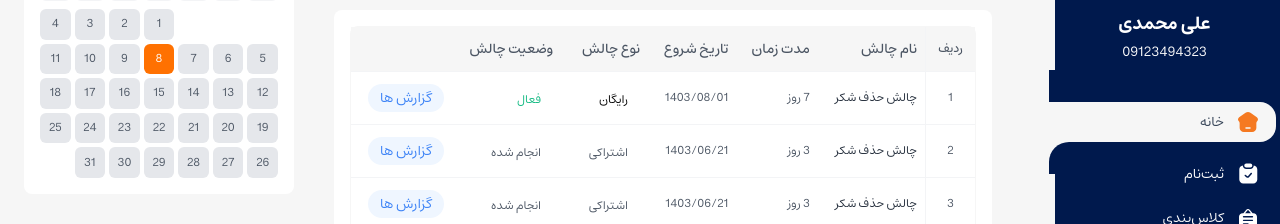
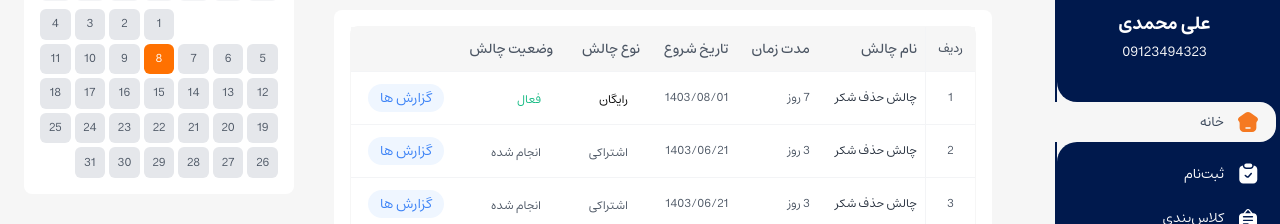
Before and after one commit to mirnajafi/ERP_hoseleh_V1.0, a Next.js app: page / in a window 1280 px wide. Both pictures are taken after a click on the button 1198 px from the left and 32 px from the top of the page. Shown: the part 186-410 px from the top of the page. Built offline with nearby package versions, Linux system fonts and the light colour scheme; a web font is replaced by a local one.

Commit message:
minor styling for the curves

```diff
--- a/src/data/MenuItem.tsx
+++ b/src/data/MenuItem.tsx
@@ -17,12 +17,26 @@ export default function MenuItem({ item, isActive, onClick, bgColor }: MenuItemP
       {isActive && (
                       <>
                         {/* Left Side Curved Connectors */}
+                        <div className="absolute left-0 -top-[32px] w-8 h-8 bg-dashboard-bg ml-2">
+                        <div style={{ width: '100%', height: '100%', borderRadius: '0 0 0 1.25rem', backgroundColor: bgColor }} />
+                        </div>
+                        <div className="absolute left-0 -bottom-[32px] w-8 h-8 bg-dashboard-bg ml-2">
+                        <div style={{ width: '100%', height: '100%', borderRadius: '1.25rem 0 0 0', backgroundColor: bgColor }} />
+                        </div>
+                        {/*
+                        <div style={{ position: 'absolute', left: '0', marginLeft: '0.25rem', top: '-32px', width: '2rem', height: '2rem', backgroundColor: 'var(--dashboard-bg)' }}>
+                         <div style={{ width: '100%', height: '100%', borderRadius: '0 0 0 1.25rem', backgroundColor: bgColor }} />
+                         </div>
+                         <div style={{ position: 'absolute', left: '0', marginLeft: '0.25rem', bottom: '-32px', width: '2rem', height: '2rem', backgroundColor: 'var(--dashboard-bg)' }}>
+                         <div style={{ width: '100%', height: '100%', borderRadius: '1.25rem 0 0 0', backgroundColor: bgColor }} />
+                        </div>
+
                         <div className="absolute left-0 -top-[32px] w-8 h-8 bg-dashboard-bg">
                           <div className="w-full h-full rounded-bl-[1.25rem]" style={{ backgroundColor: bgColor }} />
                         </div>
                         <div className="absolute left-0 -bottom-[32px] w-8 h-8 bg-dashboard-bg">
                           <div className="w-full h-full rounded-tl-[1.25rem]" style={{ backgroundColor: bgColor }} />
-                        </div>
+                        </div> */}
                       </>
 
       )}
```
